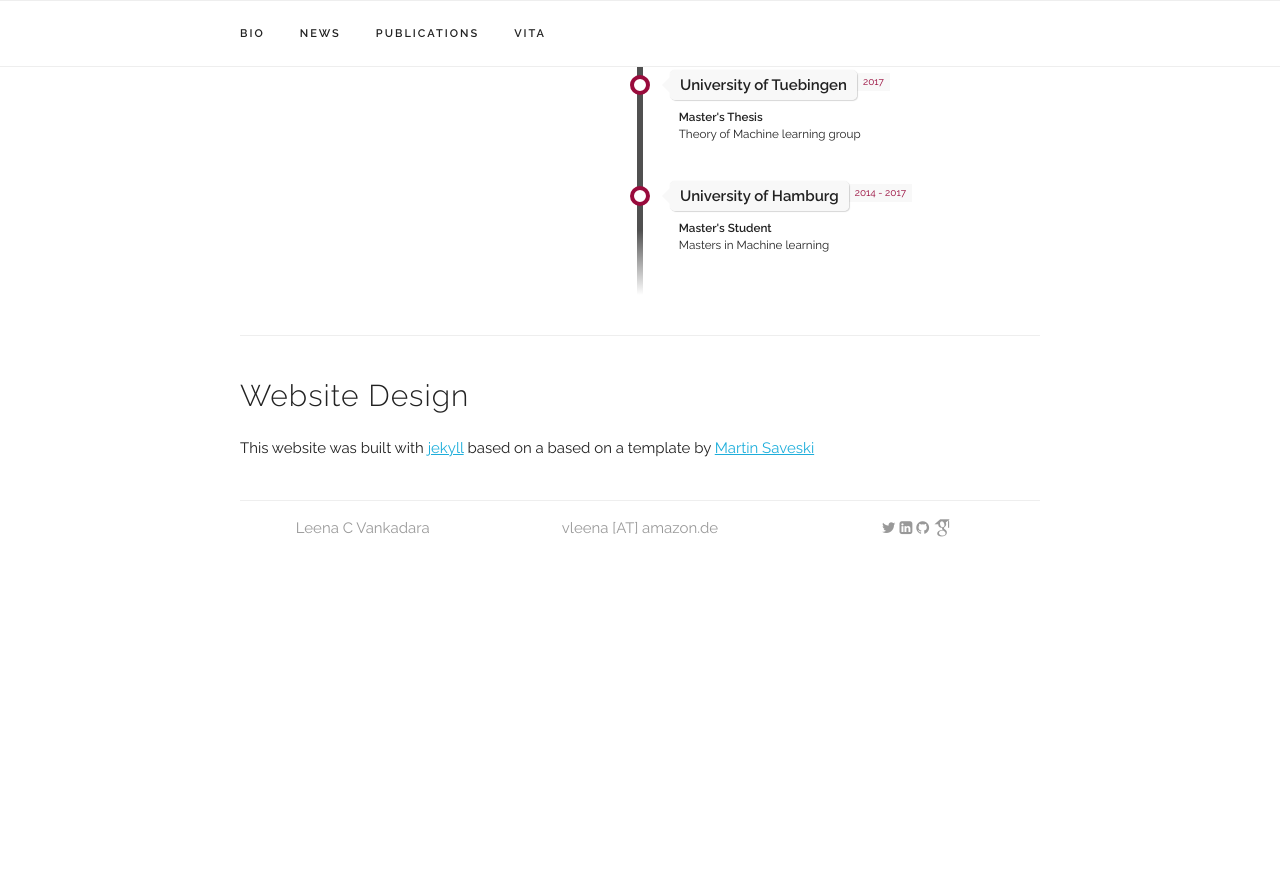
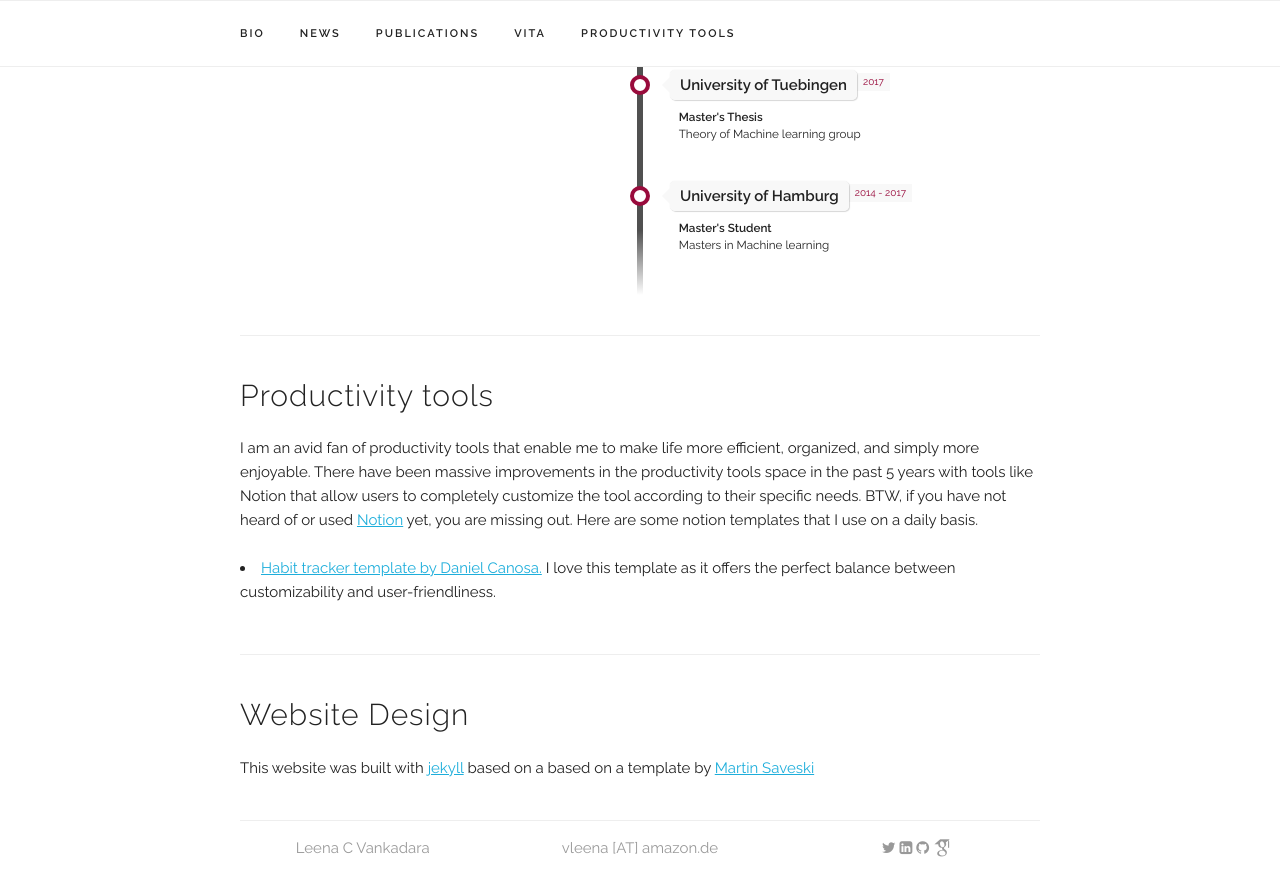
Before and after one commit to leenachennuru/jekyll-leenacvankadara, a Jekyll site: the page built from index.html, in a window 1280 px wide and 900 px high, scrolled down 3223 px. Shown: the top 896 px of the window. Built offline with Jekyll 4.4.1, drawn with Linux system fonts in a browser that asks for light colours; some web fonts are replaced; before the commit the page ends 3803 px from its top, so only the background shows below that.

Commit message:
Added the productivity tools section

```diff
--- a/_layouts/default.html
+++ b/_layouts/default.html
@@ -116,6 +116,8 @@
           <li class="navbar-item"><a class="navbar-link" href={{ "/index.html#publications" | prepend: site.baseurl }}>Publications</a></li>
           <!-- <li class="navbar-item"><a class="navbar-link" href={{ "/index.html#projects" | prepend: site.baseurl }}>Projects</a></li> -->
           <li class="navbar-item"><a class="navbar-link" href={{ "/index.html#resume" | prepend: site.baseurl }}>Vita</a></li>
+          <li class="navbar-item"><a class="navbar-link" href={{ "/index.html#productivity" | prepend: site.baseurl }}>Productivity tools</a></li>
+
         </ul>
       </div>
     </nav>
--- a/index.html
+++ b/index.html
@@ -279,6 +279,20 @@ title: Home
 </div>
 
 
+<div class="docs-section" id="productivity">
+  <h4>Productivity tools</h4>
+
+
+I am an avid fan of productivity tools that enable me to make life more efficient, organized, and simply more enjoyable. There have been massive improvements in the productivity tools space in the past 5 years with tools like Notion that allow users to completely customize the tool according to their specific needs. BTW, if you have not heard of or used  <a href="http://notion.so" target="_blank">Notion</a> yet, you are missing out. Here are some notion templates that I use on a daily basis.
+
+<br/><br/>
+<li>
+  <a href="https://dcanosa.gumroad.com/l/notion-habit-tracker">Habit tracker template by Daniel Canosa.</a> I love this template as it offers the perfect balance between customizability and user-friendliness.
+</li>
+
+</div>
+
+
 <div class="docs-section" id="template">
     <h4>Website Design</h4>
 
```
